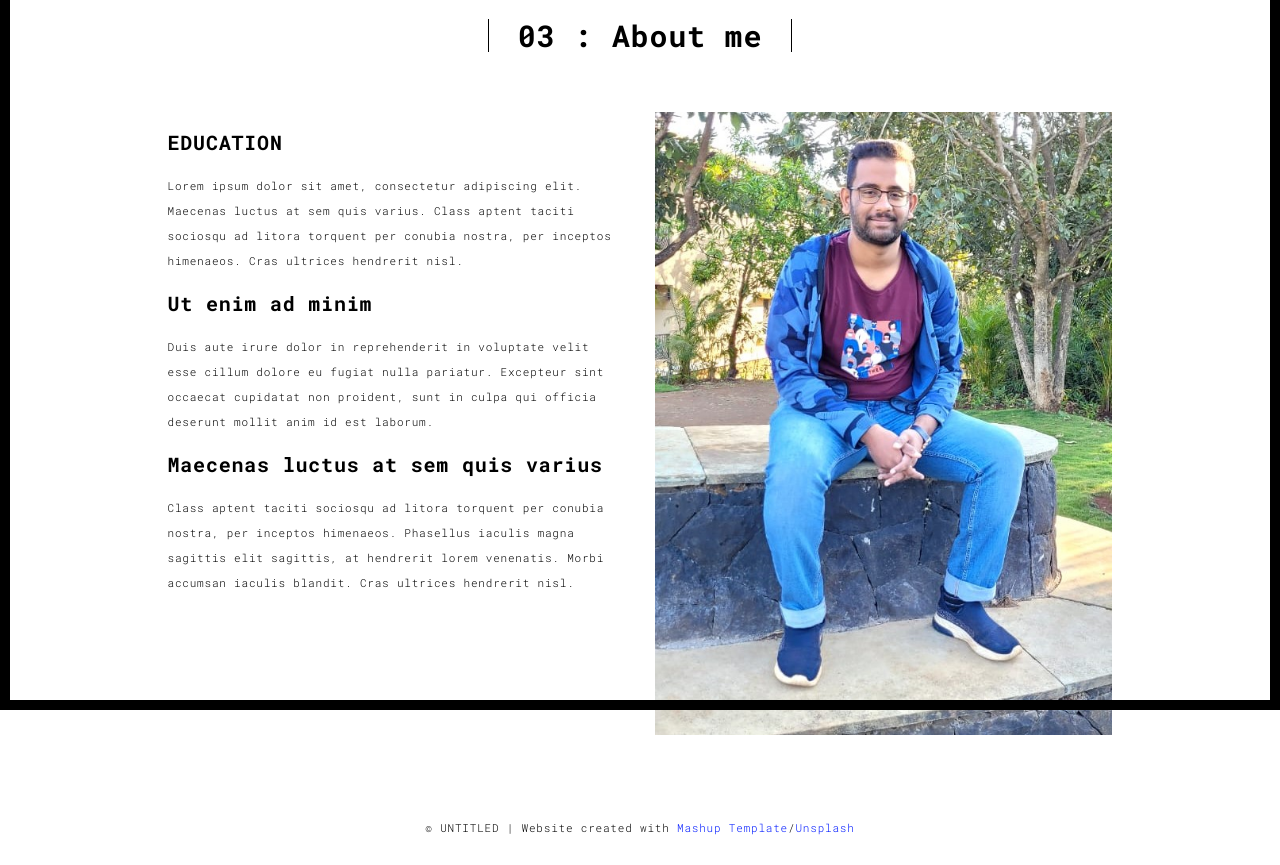
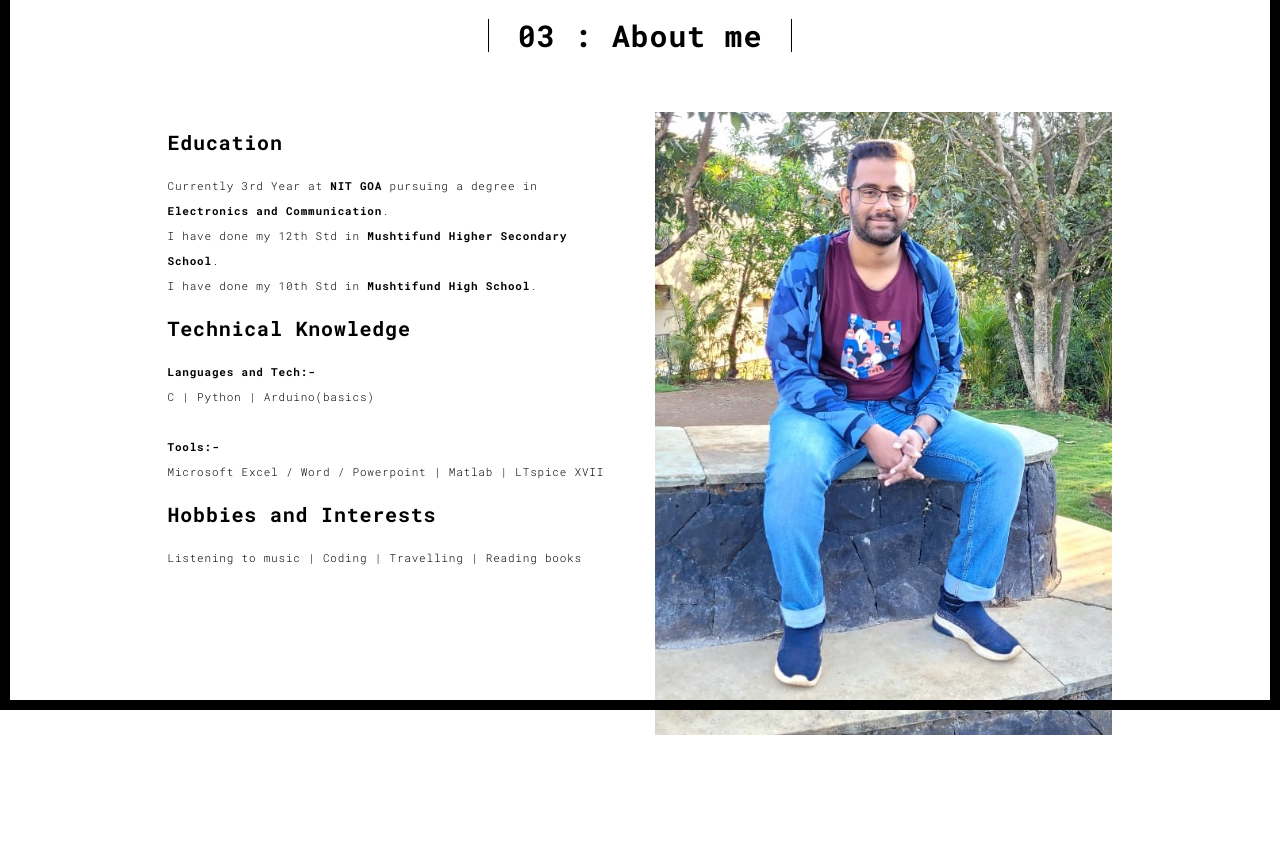
Before and after one commit to ParasKore2003/portfo, a Flask app: page /about.html in a window 1280 px wide. Shown: the part 90-955 px from the top of the page. After the commit the page ends 825 px from the top, so only its background shows below. Run offline with Flask 3, Linux system fonts and the light colour scheme; some libraries are stand-ins or nearby versions.

Commit message:
improvements

```diff
--- a/templates/about.html
+++ b/templates/about.html
@@ -61,16 +61,15 @@
             <div class="col-md-10 col-md-offset-1">
               <div class="row">
                 <div class="col-xs-12 col-md-6">
-                  <h3>EDUCATION</h3>
-                  <p>Lorem ipsum dolor sit amet, consectetur adipiscing elit. Maecenas luctus at sem quis varius.
-                  Class aptent taciti sociosqu ad litora torquent per conubia nostra, per inceptos himenaeos. Cras ultrices hendrerit nisl.</p>
-                  <h3>Ut enim ad minim  </h3>
-                  <p>Duis aute irure dolor in reprehenderit in voluptate velit esse
-                  cillum dolore eu fugiat nulla pariatur. Excepteur sint occaecat cupidatat non
-                  proident, sunt in culpa qui officia deserunt mollit anim id est laborum.
-                  <h3>Maecenas luctus at sem quis varius</h3>
-                  <p>
-                  Class aptent taciti sociosqu ad litora torquent per conubia nostra, per inceptos himenaeos. Phasellus iaculis magna sagittis elit sagittis, at hendrerit lorem venenatis. Morbi accumsan iaculis blandit. Cras ultrices hendrerit nisl.</p>
+                  <h3>Education</h3>
+                  <p>Currently 3rd Year at <b>NIT GOA</b> pursuing a degree in <b>Electronics and Communication</b>.
+                    <br>I have done my 12th Std in <b>Mushtifund Higher Secondary School</b>.
+                    <br>I have done my 10th Std in <b>Mushtifund High School</b>.</p>
+                  <h3>Technical Knowledge</h3>
+                  <p><b>Languages and Tech:-</b> <br>C | Python | Arduino(basics)
+                    <br><br><b>Tools:-</b><br>Microsoft Excel / Word / Powerpoint | Matlab | LTspice XVII <p>
+                  <h3>Hobbies and Interests</h3>
+                  <p>Listening to music | Coding | Travelling | Reading books</p>
                 </div>
                 <div class="col-xs-12 col-md-6">
                   <img src="./static/assets/images/profil.jpg" class="img-responsive" alt="">
@@ -84,17 +83,6 @@
       </div>
     </div>
   </div>
-
-
-<footer class="footer-container text-center">
-  <div class="container">
-    <div class="row">
-      <div class="col-xs-12">
-        <p>© UNTITLED | Website created with <a href="http://www.mashup-template.com/" title="Create website with free html template">Mashup Template</a>/<a href="https://www.unsplash.com/" title="Beautiful Free Images">Unsplash</a></p>
-      </div>
-    </div>
-  </div>
-</footer>
 
 <script>
   document.addEventListener("DOMContentLoaded", function (event) {
```
